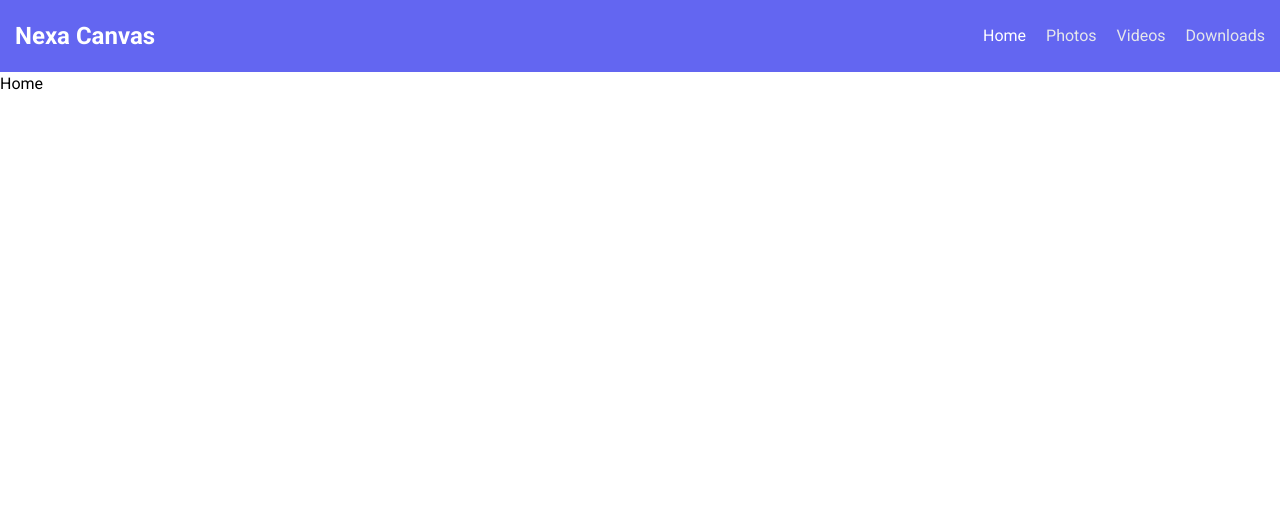
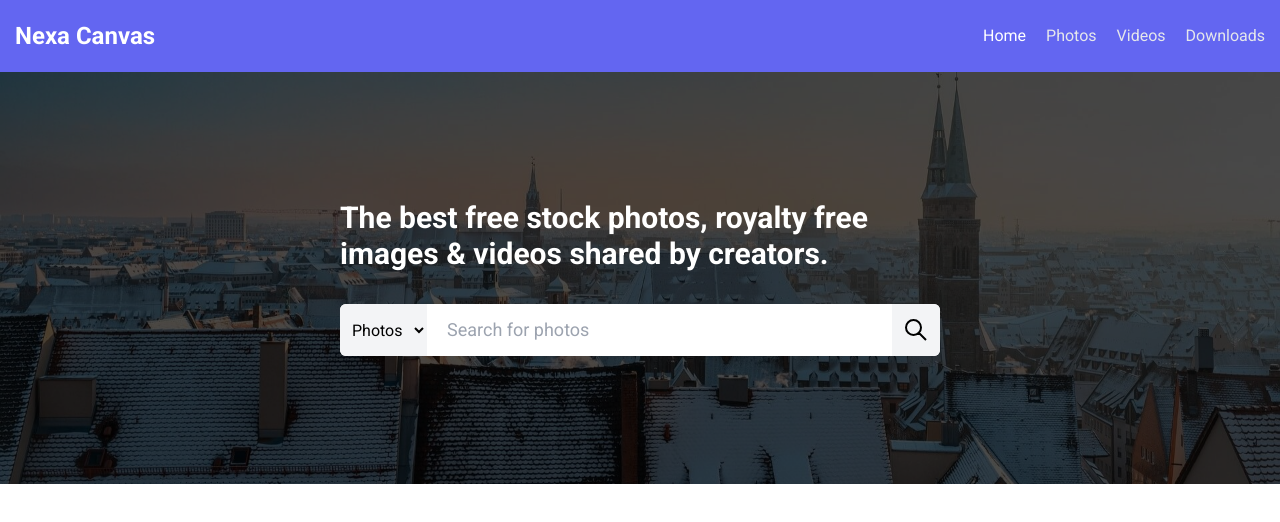
Before and after one commit to Iamparves/nexa-canvas, a React (Vite) app: page / in a window 1280 px wide. Shown: the top 522 px of the page. Built offline with nearby package versions, Linux system fonts and the light colour scheme.

Commit message:
hero section complete

```diff
--- /dev/null
+++ b/src/components/Hero.jsx
@@ -0,0 +1,58 @@
+import React, { useState } from "react";
+import { GrSearch } from "react-icons/gr";
+import { useNavigate } from "react-router-dom";
+
+const Hero = () => {
+  const navigate = useNavigate();
+  const [type, setType] = useState("photos");
+  const [search, setSearch] = useState("");
+
+  const handleSearch = (e) => {
+    e.preventDefault();
+
+    if (search === "") return;
+
+    navigate(`/${type}?s=${search}`);
+  };
+
+  return (
+    <section className="bg-[url(/roofs.jpg)] bg-cover bg-center bg-no-repeat">
+      <div className="bg-black/70 py-16 sm:py-20 lg:py-24 xl:py-32">
+        <div className="container">
+          <div className="mx-auto max-w-[600px]">
+            <h1 className="mb-5 text-2xl font-bold text-white sm:text-3xl xl:mb-8">
+              The best free stock photos, royalty free images & videos shared by
+              creators.
+            </h1>
+            <form
+              onSubmit={handleSearch}
+              className="grid grid-cols-[auto_1fr_auto]  gap-2 overflow-hidden rounded-md bg-white"
+            >
+              <select
+                className="cursor-pointer bg-gray-100 px-2 outline-none"
+                onChange={(e) => setType(e.target.value)}
+              >
+                <option value="photos">Photos</option>
+                <option value="videos">Videos</option>
+              </select>
+              <input
+                onChange={(e) => setSearch(e.target.value)}
+                type="text"
+                className="w-full border-none px-1.5 py-3 outline-none sm:px-3 md:text-lg"
+                placeholder={`Search for ${type}`}
+              />
+              <button
+                type="submit"
+                className="bg-gray-100 px-3 text-xl text-[#7f7f7f] hover:text-indigo-500 sm:text-2xl"
+              >
+                <GrSearch />
+              </button>
+            </form>
+          </div>
+        </div>
+      </div>
+    </section>
+  );
+};
+
+export default Hero;
--- a/src/pages/Home.jsx
+++ b/src/pages/Home.jsx
@@ -1,7 +1,12 @@
 import React from "react";
+import Hero from "../components/Hero";
 
 const Home = () => {
-  return <div>Home</div>;
+  return (
+    <main>
+      <Hero />
+    </main>
+  );
 };
 
 export default Home;
--- /dev/null
+++ b/src/pages/PhotoCard.jsx
@@ -0,0 +1,28 @@
+import React from "react";
+import { Link } from "react-router-dom";
+
+const PhotoCard = ({ photo }) => {
+  return (
+    <Link
+      to={`/photos/${photo.id}`}
+      className="group relative bg-white"
+      key={photo.id}
+    >
+      <img
+        className="block w-full object-cover"
+        src={photo.webformatURL}
+        alt=""
+      />
+      <div className="absolute left-0 top-0 flex h-full w-full flex-col justify-end bg-[linear-gradient(#0000_30%,#000000aa)] duration-300 group-hover:visible group-hover:opacity-100 md:invisible md:opacity-0">
+        <div className="flex flex-wrap items-center justify-between gap-x-5 p-3 text-white sm:p-5">
+          <p>
+            <span className="text-gray-200">by</span> {photo.user}
+          </p>
+          <p className="text-sm">{photo.views} views</p>
+        </div>
+      </div>
+    </Link>
+  );
+};
+
+export default PhotoCard;
--- a/src/pages/PhotoDetails.jsx
+++ b/src/pages/PhotoDetails.jsx
@@ -1,7 +1,7 @@
 import { useQuery } from "@tanstack/react-query";
 import React from "react";
 import { MdOutlineSaveAlt } from "react-icons/md";
-import { useParams } from "react-router-dom";
+import { Link, useParams } from "react-router-dom";
 import { fetchImages } from "../utils/apiRequest";
 
 const PhotoDetails = () => {
@@ -24,7 +24,10 @@ const PhotoDetails = () => {
             {!query.isLoading && !query.isError && query.data && (
               <div className="bg-white p-3 shadow-[0_1px_5px_rgba(0,0,0,0.08)] sm:p-5">
                 <div className="flex items-center justify-between pb-4">
-                  <div className="flex items-center gap-2">
+                  <Link
+                    to={`/photos?user_id=${photo.user_id}`}
+                    className="flex items-center gap-2"
+                  >
                     <img
                       className="h-10 w-10 rounded-full"
                       src={photo.userImageURL}
@@ -32,7 +35,7 @@ const PhotoDetails = () => {
                     <p className="text-sm font-medium text-gray-700">
                       {photo.user}
                     </p>
-                  </div>
+                  </Link>
                   <button className="flex items-center gap-2 rounded-full border-2 border-indigo-500 bg-indigo-500 px-4 py-2 text-sm font-medium uppercase text-white duration-300 hover:bg-white hover:text-indigo-500">
                     <MdOutlineSaveAlt className="text-lg" /> Save
                   </button>
@@ -46,12 +49,13 @@ const PhotoDetails = () => {
                 <div className="flex flex-col items-center justify-between gap-3 pt-4 sm:flex-row">
                   <div className="flex flex-wrap gap-2">
                     {photo.tags.split(",").map((tag) => (
-                      <span
+                      <Link
                         key={tag}
+                        to={`/photos?s=${tag}`}
                         className="rounded-full bg-indigo-100 px-3 py-1 text-sm font-medium text-indigo-500"
                       >
                         {tag}
-                      </span>
+                      </Link>
                     ))}
                   </div>
                   <p className="text-sm text-gray-400">
--- a/src/pages/Photos.jsx
+++ b/src/pages/Photos.jsx
@@ -1,15 +1,20 @@
 import { useQuery } from "@tanstack/react-query";
-import React from "react";
+import React, { useState } from "react";
 import Masonry, { ResponsiveMasonry } from "react-responsive-masonry";
-import { Link, useSearchParams } from "react-router-dom";
+import { useSearchParams } from "react-router-dom";
 import { fetchImages } from "../utils/apiRequest";
+import PhotoCard from "./PhotoCard";
 
 const Photos = () => {
+  const [order, setOrder] = useState("latest");
   const [searchParams, setSearchParams] = useSearchParams();
+
   const search = searchParams.get("s") || "";
+  const user_id = searchParams.get("user_id") || "";
 
-  const queryString = "&per_page=24&min_width=300&order=latest";
-  if (!!search) q.concat(`&q=${search}`);
+  let queryString = `&per_page=24&min_width=300&order=${order}`;
+  if (!!search) queryString += `&q=${search}`;
+  if (!!user_id) queryString += `&user_id=${user_id}`;
 
   const query = useQuery({
     queryKey: ["photos", search],
@@ -29,29 +34,16 @@ const Photos = () => {
             columnsCountBreakPoints={{ 300: 1, 500: 2, 768: 3 }}
           >
             <Masonry gutter="20px">
-              {query.data?.map((row) => (
-                <Link
-                  to={`/photos/${row.id}`}
-                  className="group relative bg-white"
-                  key={row.id}
-                >
-                  <img
-                    className="block w-full object-cover"
-                    src={row.webformatURL}
-                    alt=""
-                  />
-                  <div className="absolute left-0 top-0 flex h-full w-full flex-col justify-end bg-[linear-gradient(#0000_30%,#000000aa)] duration-300 group-hover:visible group-hover:opacity-100 md:invisible md:opacity-0">
-                    <div className="flex flex-wrap items-center justify-between gap-x-5 p-3 text-white sm:p-5">
-                      <p>
-                        <span className="text-gray-200">by</span> {row.user}
-                      </p>
-                      <p className="text-sm">{row.views} views</p>
-                    </div>
-                  </div>
-                </Link>
+              {query.data?.map((photo) => (
+                <PhotoCard photo={photo} key={photo.id} />
               ))}
             </Masonry>
           </ResponsiveMasonry>
+        )}
+        {!query.isLoading && !query.isError && query.data?.length === 0 && (
+          <div className="rounded-md border py-20 text-center text-lg text-gray-500">
+            No photos found
+          </div>
         )}
       </div>
     </main>
```
Also changed, not shown: public/roofs.jpg (added).
